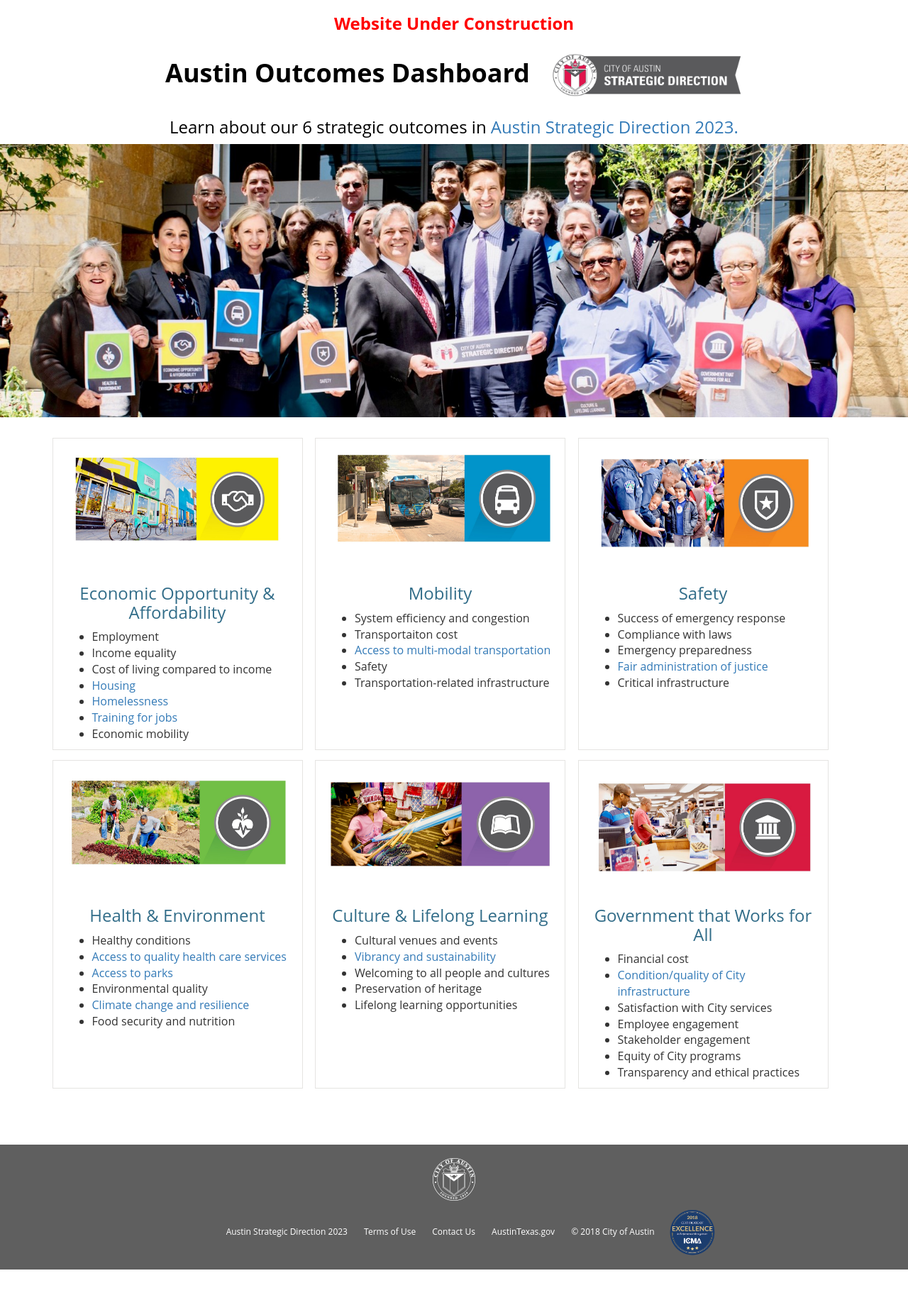
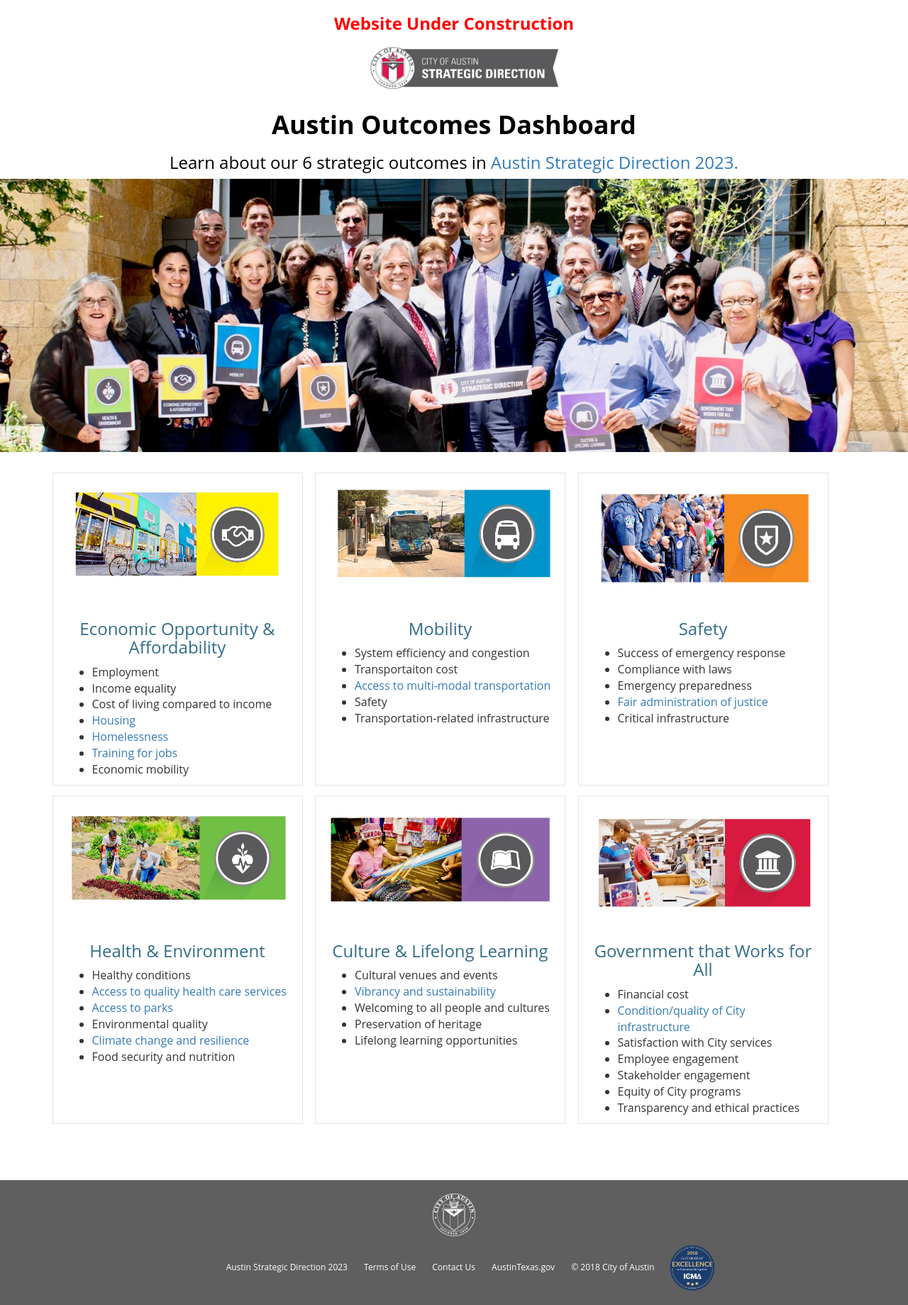
Before and after one commit to JamilaS/SD2023-Dashboard, a Jekyll site: the page built from index.md, in a window 1280 px wide. Shown: the whole page at 71% size. Built offline with Jekyll 4.4.1, drawn with Linux system fonts in a browser that asks for light colours; nearby versions of some CDN libraries; some web fonts are replaced; before the commit the page ends 1789 px from its top, so only the background shows below that.

Commit message:
Update headertitle.html

```diff
--- a/_includes/headertitle.html
+++ b/_includes/headertitle.html
@@ -8,7 +8,8 @@
 <body>
 <div class="header-title">
    <h3><font color = "red"><b><center>Website Under Construction</center></b></font></h3>
-        <h1><font color = "black"><b><center>Austin Outcomes Dashboard<img class="header-logo" src="{{site.baseurl}}/components/images/Strategic_Direction-logo_medium.png" height="80" width="300"  alt="City of Austin"></font></center></b></h1>
+   <center><img class="header-logo" src="{{site.baseurl}}/components/images/Strategic_Direction-logo_medium.png" height="80" width="300"  alt="City of Austin Strategic Direction"></center>
+        <h1><font color = "black"><b><center>Austin Outcomes Dashboard</font></center></b></h1>
         <h3><font color = "black"><center>Learn about our 6 strategic outcomes in <a href='http://bit.ly/atxStrategicPlan' target ="_blank"> Austin Strategic Direction 2023.</a></center></font></h3>
 
 
```
